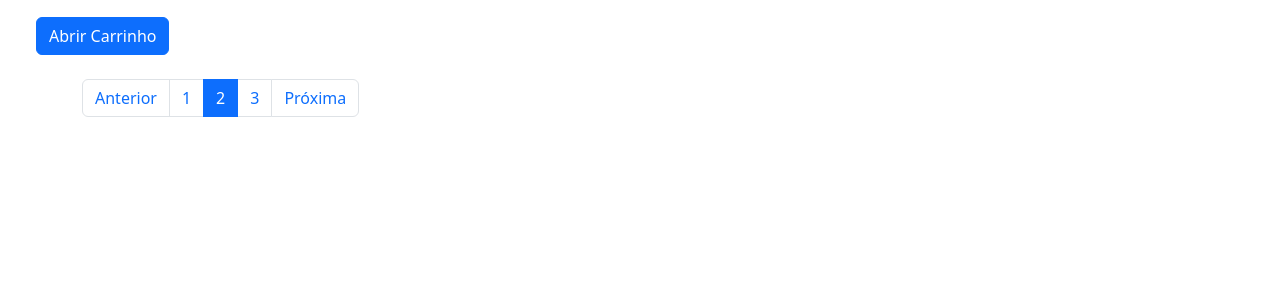
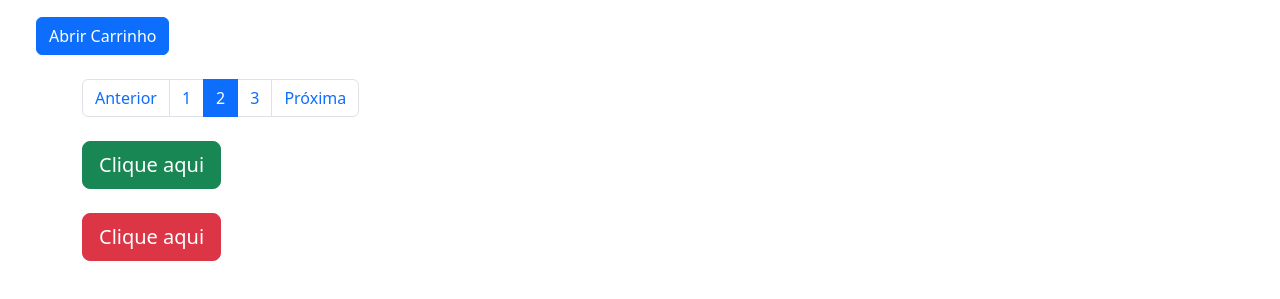
Before and after one commit to Valdemar1213/bootstrap-udemy, a plain HTML site: page 9-componentes/2_aulas/index.html in a window 1280 px wide. Shown: the part 119-418 px from the top of the page. Drawn offline with nearby package versions, Linux system fonts and the light colour scheme.

Commit message:
Popover com ativação em JS

```diff
--- a/9-componentes/2_aulas/index.html
+++ b/9-componentes/2_aulas/index.html
@@ -19,6 +19,8 @@
       crossorigin="anonymous"
       defer
     ></script>
+    <!-- JS Prórpio -->
+    <script src="js/scripts.js" defer></script>
     <!-- CSS Próprio -->
     <link rel="stylesheet" href="css/style.css" />
   </head>
@@ -165,5 +167,29 @@
         </ul>
       </nav>
     </div>
+
+    <!-- Pop over -->
+    <div class="container mb-4">
+      <button
+        class="btn btn-lg btn-success"
+        type="button"
+        data-bs-toggle="popover"
+        title="Este é o título"
+        data-bs-content="E aqui podemos inserir a descrição"
+      >
+        Clique aqui
+      </button>
+    </div>
+    <div class="container mb-4">
+      <button
+        class="btn btn-lg btn-danger"
+        type="button"
+        data-bs-toggle="popover"
+        title="Este é o título 2"
+        data-bs-content="E aqui podemos inserir a descrição 2"
+      >
+        Clique aqui
+      </button>
+    </div>
   </body>
 </html>
--- /dev/null
+++ b/9-componentes/2_aulas/js/scripts.js
@@ -0,0 +1,5 @@
+var popoverTriggerList = [].slice.call(document.querySelectorAll('[data-bs-toggle="popover"]'));
+
+var popoverList = popoverTriggerList.map(function(popoverTriggerEl) {
+  return new bootstrap.Popover(popoverTriggerEl)
+})
```
